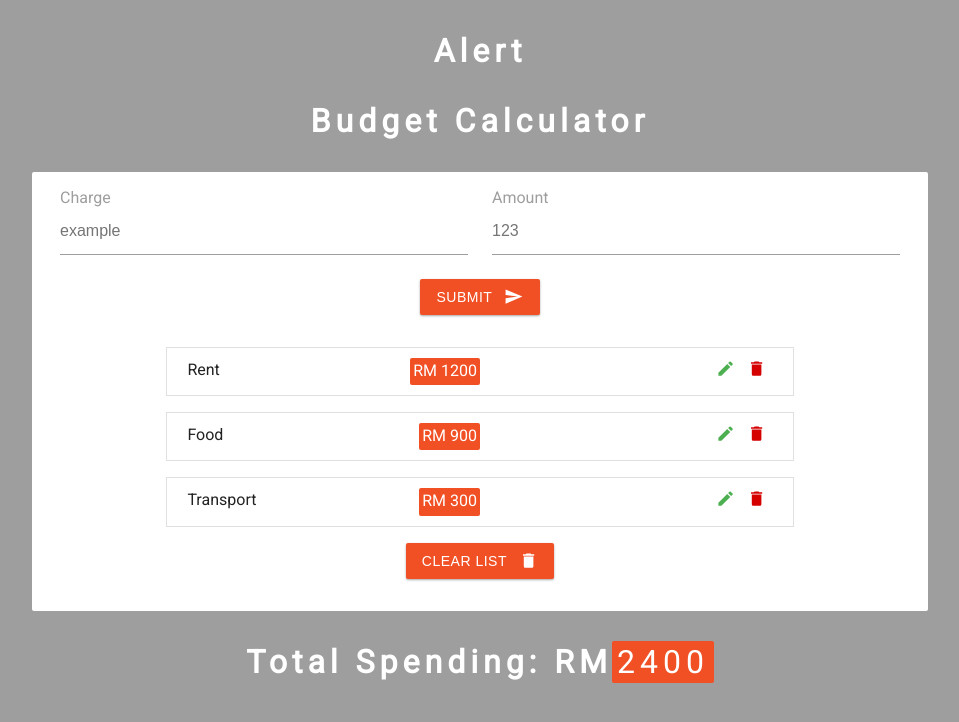
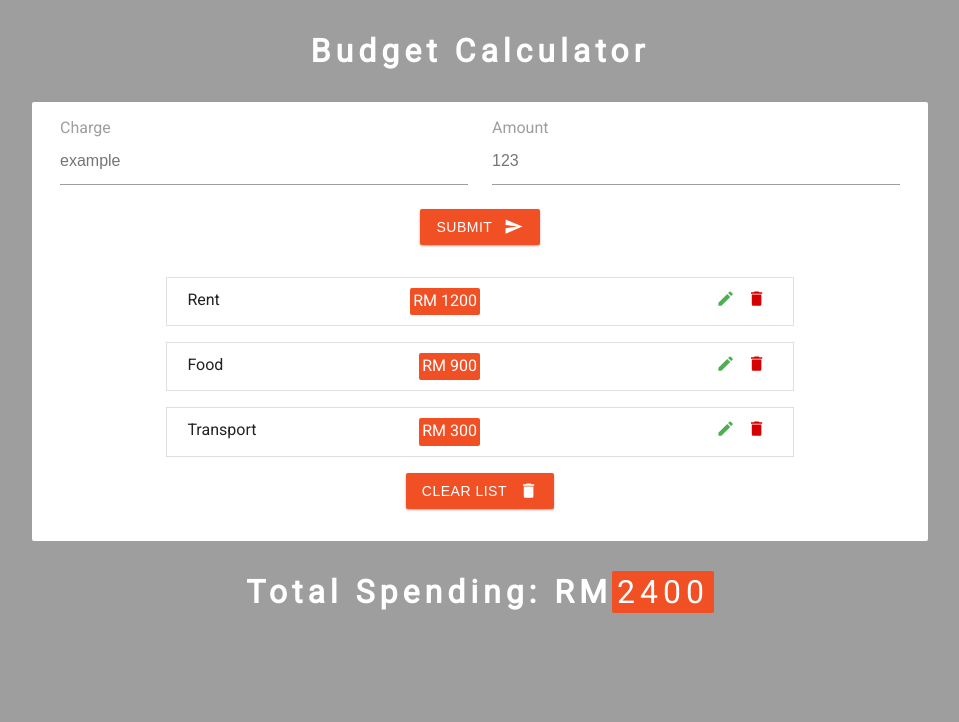
Before and after one commit to jojowabbit/react-budget-calculator-app, a React (Create React App) app: page / in a window 1280 px wide. Shown: the top 722 px of the page, without its empty margins (160-1119 px from the left). Built offline with nearby package versions, Linux system fonts and the light colour scheme.

Commit message:
Alert component

```diff
--- a/src/App.js
+++ b/src/App.js
@@ -33,6 +33,8 @@
   const [charge, setCharge] = useState("");
   // single amount
   const [amount, setAmount] = useState("");
+  // alert
+  const [alert, setAlert] = useState({ show: false });
 
   // ******************** functionality ************************
   const handleCharge = (e) => {
@@ -43,21 +45,33 @@
     setAmount(e.target.value);
   };
 
+  const handleAlert = ({ type, text }) => {
+    setAlert({ show: true, type, text });
+    setTimeout(() => {
+      setAlert({ show: false });
+    }, 1500);
+  };
+
   const handleSubmit = (e) => {
     e.preventDefault();
     if (charge !== "" && amount > 0) {
       const singleExpense = { id: uuidv4(), charge, amount };
       setExpenses([...expenses, singleExpense]);
+      handleAlert({ type: "success", text: "item added" });
       setCharge("");
       setAmount("");
     } else {
       // handle alert call
+      handleAlert({
+        type: "danger",
+        text: "charge cannot be blank and amount must be bigger than 0",
+      });
     }
   };
 
   return (
     <>
-      <Alert />
+      {alert.show && <Alert type={alert.type} text={alert.text} />}
       <h1>budget calculator</h1>
       <main className="App">
         <ExpenseForm
--- a/src/components/Alert.js
+++ b/src/components/Alert.js
@@ -1,7 +1,7 @@
 import React from "react";
 
-const Alert = () => {
-  return <h1>Alert</h1>;
+const Alert = ({ type, text }) => {
+  return <div className={`alert alert-${type}`}>{text}</div>;
 };
 
 export default Alert;
```
